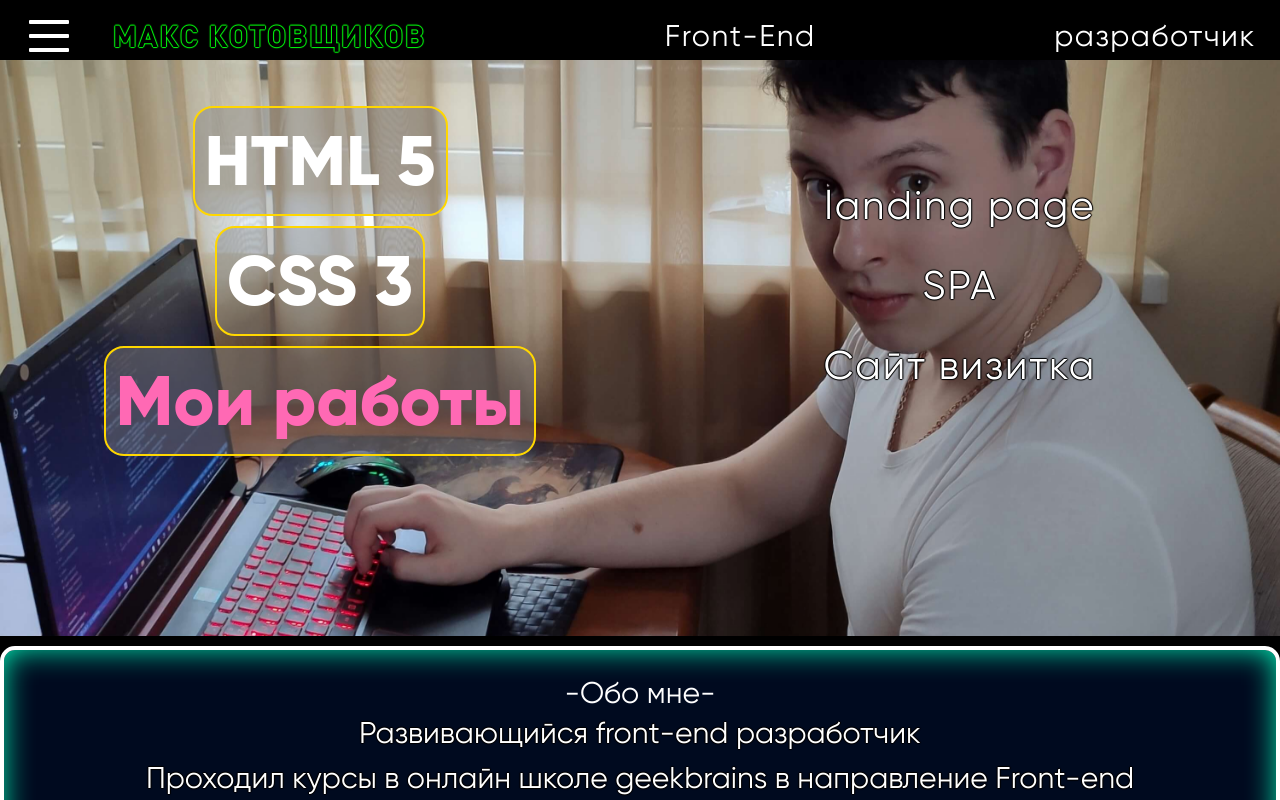
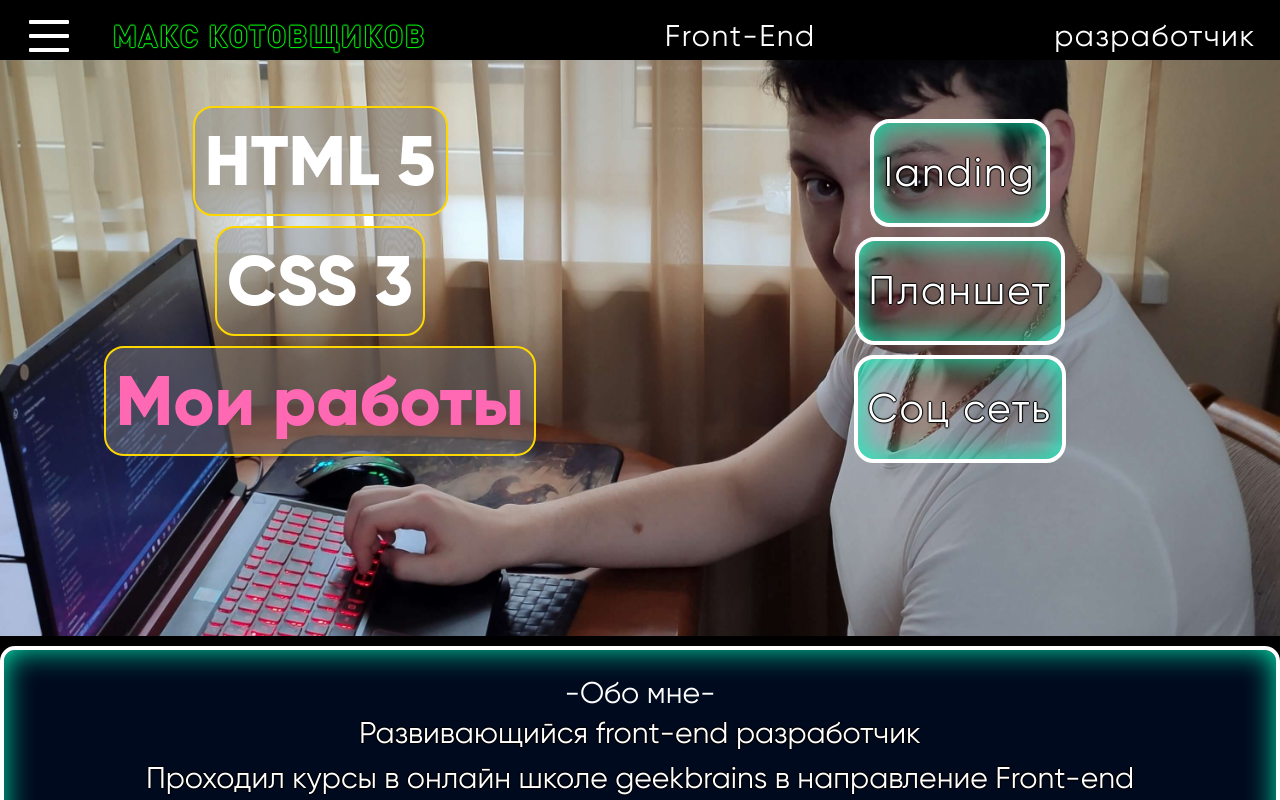
Before and after one commit to kmsko/portfolio, a React (Create React App) app: page / in a window 1280 px wide. Both pictures are taken after a click on the button "Мои работы". Shown: the part 818-1618 px from the top of the page. Built offline with nearby package versions, Linux system fonts and the light colour scheme; a web font is replaced by a local one.

Commit message:
refactor link

```diff
--- a/src/App.css
+++ b/src/App.css
@@ -56,11 +56,6 @@
 body {
   background-color: rgb(0, 0, 0);
   color: white;
-  font-family: 'Circe Regular';
-  font-family: 'DIN Pro Regular';
-  font-family: 'DIN Pro Bold';
-  font-family: 'Gilroy Light';
-  font-family: 'Gilroy Extra Bold';
   font-family: 'Gilroy Regular';
   cursor: default;
 }
--- a/src/components/header/Header.jsx
+++ b/src/components/header/Header.jsx
@@ -99,13 +99,13 @@ let Header = (props) => {
                     Мои работы
                      </button>
                 <ul className={`${style.menu__list} ${myJob_Active === true && `${style.menu__list_active} ${style.menu__list_active_myJob}`}`}>
-                    <li>Визитка</li>
-                    <li>
+                    <a href="https://kmsko.github.io/myswim/" target="_blank" rel="noopener noreferrer">landing</a>
+                    <a href="https://kmsko.github.io/" target="_blank" rel="noopener noreferrer">
                         Планшет
-                    </li>
-                    <li>
+                    </a>
+                    <a href="https://kmsko.github.io/socialnetwokkmsko/" target="_blank" rel="noopener noreferrer">
                         Соц сеть
-                    </li>
+                    </a>
                 </ul>
                 <button className={style.menu__button_list} onClick={arch} onMouseEnter={(e) => { position(e) }}
                 >О себе</button>
--- a/src/components/header/header.module.css
+++ b/src/components/header/header.module.css
@@ -127,7 +127,7 @@ a {
     border-radius: 10px;
 }
 
-.menu__list_active li {
+.menu__list_active a {
     border-bottom: 1px solid white;
 }
 
--- a/src/components/page/Page3.js
+++ b/src/components/page/Page3.js
@@ -27,9 +27,9 @@ const Page3 = (props) => {
 
 
             <div className={style.wrapper__text_titel}>
-                <button onClick={(e) => setActive("HTML")} className={` ${activeHtml ? style.button_active: ''}`}>HTML 5</button>
-                <button onClick={(e) => setActive("CSS")} className={` ${activeCss ?style.button_active: ''}`}>CSS 3</button>
-                <button onClick={(e) => setActive("MyJob")} className={` ${activeMyJob ? style.button_active: ''}`}>Мои работы</button>
+                <button onClick={(e) => setActive("HTML")} className={` ${activeHtml ? style.button_active : ''}`}>HTML 5</button>
+                <button onClick={(e) => setActive("CSS")} className={` ${activeCss ? style.button_active : ''}`}>CSS 3</button>
+                <button onClick={(e) => setActive("MyJob")} className={` ${activeMyJob ? style.button_active : ''}`}>Мои работы</button>
             </div>
 
 
@@ -49,9 +49,13 @@ const Page3 = (props) => {
                 <li>Анимация</li>
             </ul>
             <ul className={`${style.list} ${activeMyJob && style.active}`}>
-                <li> landing page </li>
-                <li> SPA </li>
-                <li> Сайт визитка </li>
+                <a href="https://kmsko.github.io/myswim/" target="_blank" rel="noopener noreferrer">landing</a>
+                <a href="https://kmsko.github.io/" target="_blank" rel="noopener noreferrer">
+                    Планшет
+                    </a>
+                <a href="https://kmsko.github.io/socialnetwokkmsko/" target="_blank" rel="noopener noreferrer">
+                    Соц сеть
+                    </a>
             </ul>
 
         </div>
--- a/src/components/page/page3.module.css
+++ b/src/components/page/page3.module.css
@@ -49,17 +49,40 @@
     display: none;
 }
 
-.list>li {
+.list > li {
     font-size: 40px;
     list-style-type: none;
     line-height: 2em;
     letter-spacing: 0.05em;
     text-shadow: 1px 0 1px #000, 0 1px 1px #000, -1px 0 1px #000, 0 -1px 1px #000;
 }
+.list > a {
+    margin: auto;
+    width: fit-content;
+    font-size: 40px;
+    line-height: 2em;
+    letter-spacing: 0.05em;
+    text-shadow: 1px 0 1px #000, 0 1px 1px #000, -1px 0 1px #000, 0 -1px 1px #000;
+    border: 4px solid white;
+    box-shadow: 0px 0px 31px -2px rgb(0 255 191) inset;
+    border-radius: 20px;
+    margin-top: 10px;
+    padding: 10px;
+}
 
 .active {
     display: block;
     cursor: default;
+    display: flex;
+    flex-direction: column;
+
+}
+
+.list_image_logo{
+    max-width: 200px;
+    background-color: white;
+    padding: 10px;
+    border-radius: 10px;
 }
 
 .myPhoto {
@@ -90,7 +113,7 @@
     .list {
         width: 100%;
     }
-    .list>li {
+    .list > li {
         font-size: 31px;
     }
 }
@@ -103,7 +126,12 @@
     .wrapper__text_titel button {
         font-size: 21px;
     }
-    .list>li {
+    .list > li {
         font-size: 21px;
     }
+    .list > a {
+        font-size: 20px;
+        margin-top: 10px;
+        padding: 10px;
+    }
 }
```
